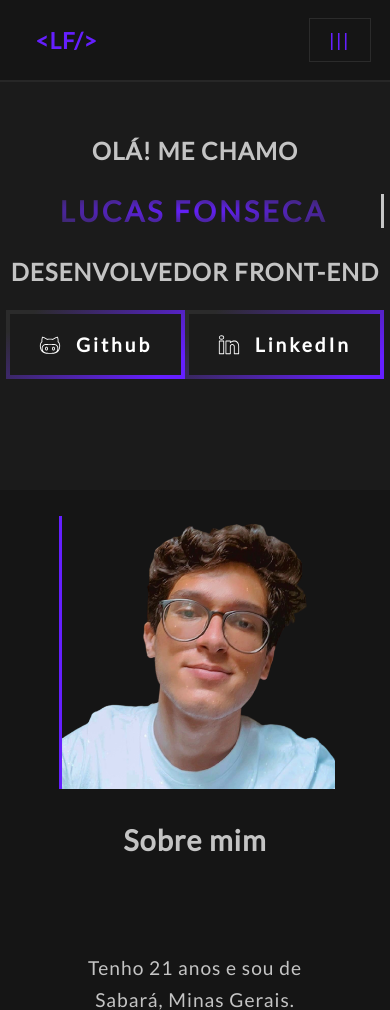
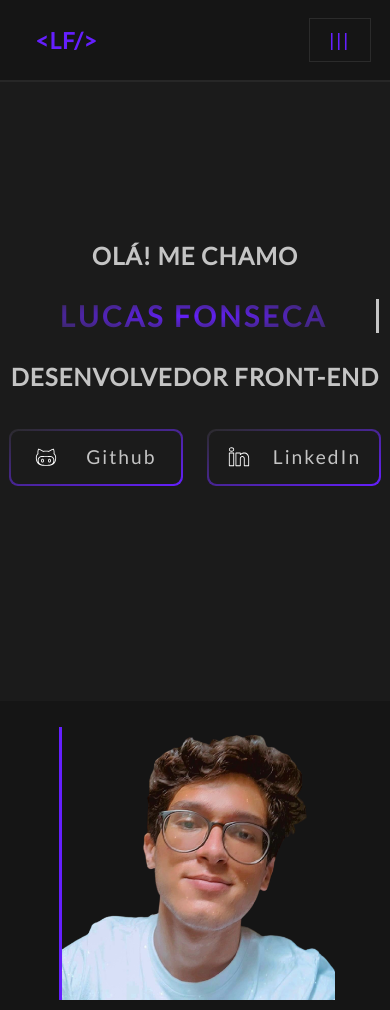
Before and after one commit to Lucas-OFonseca/meusite, a plain HTML site: page src/index.html in a window 390 px wide. Shown: the top 1010 px of the page. Drawn offline with nearby package versions, Linux system fonts and the light colour scheme.

Commit message:
ajustes responsividade e buttons

```diff
--- a/src/css/style.css
+++ b/src/css/style.css
@@ -91,6 +91,15 @@ main {
   color: #c4c4c4;
 }
 
+.principal,
+.about,
+.experiencia,
+.skills,
+.projetos {
+  padding: 6.5% 15%;
+  min-height: 35vh;
+}
+
 /* PRINCIPAL --------------------------------------------------------------------- */
 .principal {
   display: flex;
@@ -98,15 +107,6 @@ main {
   align-items: center;
   position: relative;
   min-height: 60vh;
-}
-
-.principal,
-.about,
-.experiencia,
-.skills,
-.projetos {
-  padding: 6.5% 15%;
-  min-height: 35vh;
 }
 
 .principal span {
@@ -170,30 +170,42 @@ h2 {
 }
 
 .btn_principal {
-  justify-content: space-around;
+  justify-content: space-between;
   display: flex;
 }
 
 #btn_git,
 #btn_linkedin {
-  border: 4px solid;
-  border-image: linear-gradient(142deg, #2b2b2b 10%, #651fff 90%) 1;
-  padding: 1em 1.5em;
+  display: flex;
+  align-items: center;
+  padding: 3px 5px 5px;
+  justify-content: space-evenly;
+  width: 160px;
+  border-radius: 8px;
+  position: relative;
+  background-color: #1b1b1b;
+  margin-top: 1rem;
   font-size: 1.2rem;
-  color: var(--main-color);
-  letter-spacing: 3px;
-  font-weight: 800;
-  background: #ffffff;
-  background-clip: content-box;
-  -webkit-background-clip: text;
-  -webkit-text-fill-color: transparent;
-  width: auto;
+  letter-spacing: 2px;
+  height: 45px;
+  color: #c4c4c4;
 }
 
 .img_btn {
   width: 22px;
-  padding-right: 15px;
+  padding-right: 10px;
   vertical-align: bottom;
+}
+
+#btn_git::before,
+#btn_linkedin::before {
+  content: "";
+  position: absolute;
+  z-index: -1;
+  inset: -2px;
+  border-radius: 9px;
+  background: linear-gradient(to top left, var(--main-color), #2b2b2b);
+  background-size: 100%;
 }
 
 /* ABOUT ------------------------------------------------------------------------- */
@@ -294,7 +306,6 @@ h2 {
   flex-wrap: wrap;
   gap: 60px;
   justify-content: center;
-  padding-left: 50px;
 }
 
 
@@ -379,6 +390,17 @@ section h1 {
 }
 
 /* MOBILE ------------------------------------------------------------------------ */
+@media (max-width: 1325px) {
+
+  .principal,
+  .sobre-mim,
+  .experiencia,
+  .skills,
+  .projetos {
+    padding: 6.5%;
+  }
+}
+
 @media (max-width: 880px) {
   #navbar-toggler {
     display: flex;
--- a/src/index.html
+++ b/src/index.html
@@ -60,12 +60,14 @@
         <div class="btn_principal">
           <a href="https://github.com/lucas-ofonseca" target="_blank">
             <div id="btn_git">
-              <img class="img_btn" src="./img/github.svg" alt="logo do Github" />Github
+              <img class="img_btn" src="./img/github.svg" alt="logo do Github" />
+              <p>Github</p>
             </div>
           </a>
           <a href="https://www.linkedin.com/in/lucas-ofonseca/" target="_blank">
             <div id="btn_linkedin">
-              <img class="img_btn" src="./img/linkedin.svg" alt="logo do linkedin" />LinkedIn
+              <img class="img_btn" src="./img/linkedin.svg" alt="logo do linkedin" />
+              <p>LinkedIn</p>
             </div>
           </a>
         </div>
```
